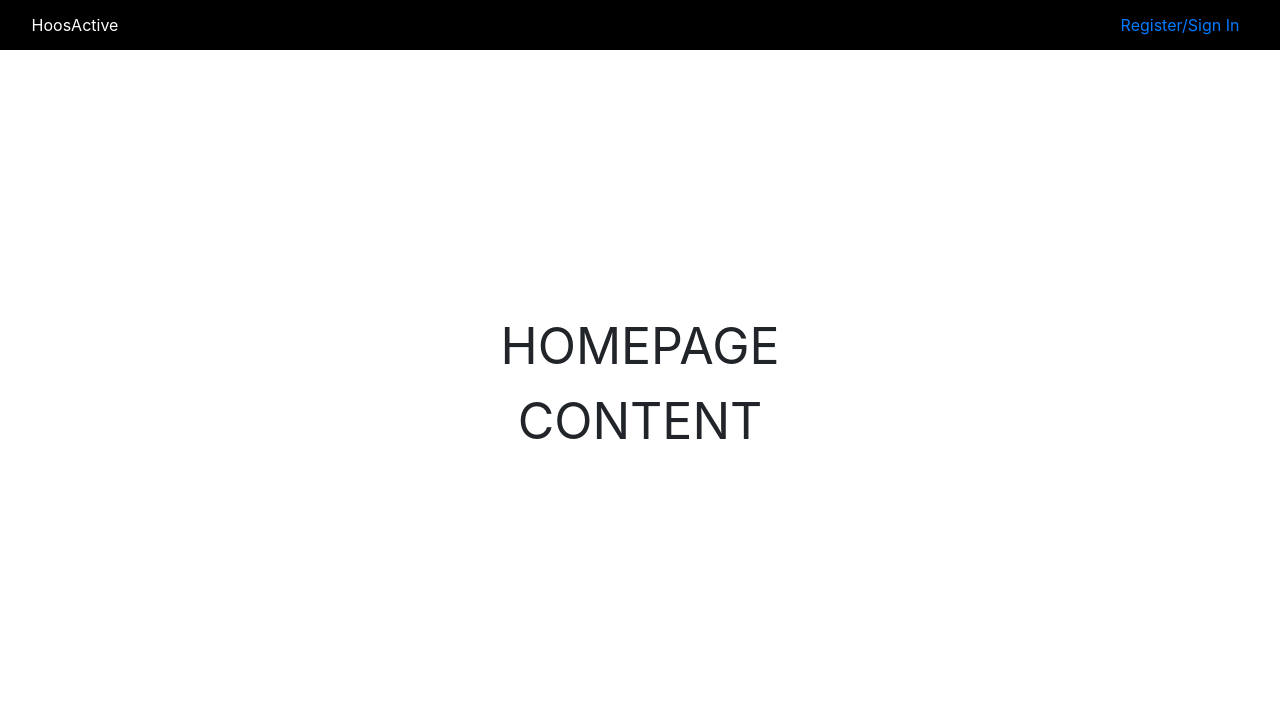
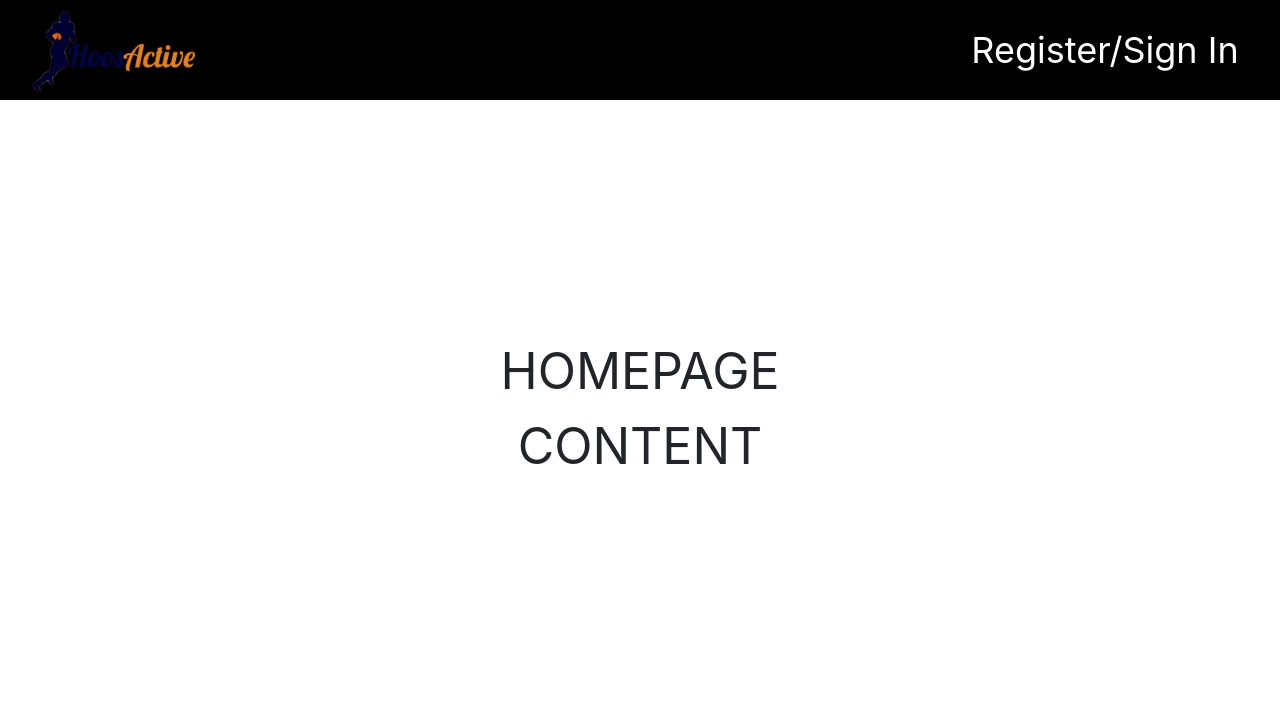
Before and after one commit to akh4rf/CS-3240-Project, a Django app: page / in a window 1280 px wide. Shown: the top 716 px of the page. Run offline with Django 3.2, Linux system fonts and the light colour scheme; some libraries are stand-ins or nearby versions.

Commit message:
Added logo & heightened navbar

```diff
--- a/hoosactive/static/hoosactive/style.css
+++ b/hoosactive/static/hoosactive/style.css
@@ -8,8 +8,20 @@ p {
   width: 100% !important;
 }
 
+h1,
+h2,
+h3,
+h4,
+h5,
+h6,
+p,
+a {
+  font-size: inherit;
+  color: inherit;
+}
+
 .b12-navbar {
   width: 100%;
-  height: 50px;
+  height: 100px;
   background: black;
 }
--- a/hoosactive/templates/hoosactive/base.html
+++ b/hoosactive/templates/hoosactive/base.html
@@ -4,8 +4,9 @@
   <meta charset="UTF-8">
   <meta name="viewport" content="width=device-width, initial-scale=1.0">
   <meta http-equiv="X-UA-Compatible" content="ie=edge">
+  {% load static %}
+  <link rel="shortcut icon" type="image/png" href="{% static 'hoosactive/images/ha.png' %}"/>
   <title>HoosActive</title>
-  {% load static %}
   <!-- Bootstrap -->
   <link rel="stylesheet" href="https://stackpath.bootstrapcdn.com/bootstrap/4.3.1/css/bootstrap.min.css" integrity="sha384-ggOyR0iXCbMQv3Xipma34MD+dH/1fQ784/j6cY/iJTQUOhcWr7x9JvoRxT2MZw1T" crossorigin="anonymous">
   <!-- Bootstap icons -->
@@ -19,18 +20,20 @@
 </head>
 
 <nav class="b12-navbar">
-  <div style="width: 150px; float: left; text-align: center; margin: 13px 0;">
-    <a style="color: white;" href="{% url 'hoosactive:index' %}">HoosActive</a>
-  </div>
-  <div style="width: 200px; float: right; text-align: center;">
+  <a style="" href="{% url 'hoosactive:index' %}">
+    <div style="position: relative; float: left; height: 100px; width: calc(100px*16/9); margin-left: 25px;">
+        <img style="max-width:100%; max-height:100%;" src="{% static 'hoosactive/images/hoosactive_logo.png' %}" alt="">
+    </div>
+  </a>
+  <div style="color: white; width: 300px; float: right; text-align: center; font-size: 36px; margin-right: 25px;">
     {% if user.is_authenticated %}
-    <a style="padding: 13px 0; width: 100px; display: inline-block;" href="{% url 'hoosactive:profile' %}">
+    <a style="text-decoration: none; padding: 23px 0; width: 50%; display: inline-block;" href="{% url 'hoosactive:profile' %}">
       Profile
-    </a><a style="padding: 13px 0; width: 50%; display: inline-block;" href="{% url 'account_logout' %}">
+    </a><a style="text-decoration: none; padding: 23px 0; width: 50%; display: inline-block;" href="{% url 'account_logout' %}">
       Sign Out
     </a>
     {% else %}
-    <a style="padding: 13px 0; width: 100%; display: inline-block;" href="{% url 'hoosactive:login' %}">Register/Sign In</a>
+    <a style="text-decoration: none; padding: 23px 0; width: 100%; display: inline-block;" href="{% url 'hoosactive:login' %}">Register/Sign In</a>
     {% endif %}
   </div>
 </nav>
--- a/hoosactive/templates/hoosactive/index.html
+++ b/hoosactive/templates/hoosactive/index.html
@@ -1,7 +1,7 @@
 {% extends "hoosactive/base.html" %}
 {% block content %}
 
-<div style="display: flex; height: 667px; align-items: center; justify-content: center;">
+<div style="display: flex; height: 617px; align-items: center; justify-content: center;">
   <div style="font-size: 50px; width: 500px; text-align: center;">
     HOMEPAGE CONTENT
   </div>
```
Also changed, not shown: hoosactive/static/hoosactive/images/ha.png (added), hoosactive/static/hoosactive/images/hoosactive_logo.png (added).
